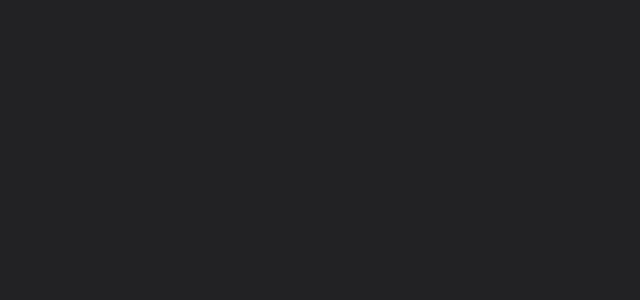
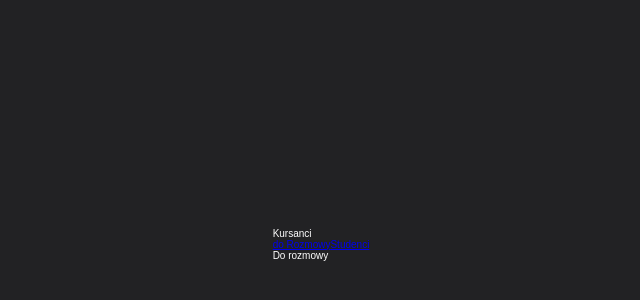
Before and after one commit to obrebskim/megakhh17-fe, a React (Create React App) app: page /students/talk-reservation in a window 1280 px wide. Before the commit this address had no page. Shown: the part 156-456 px from the top of the page, without its empty margins (319-959 px from the left). Built offline with nearby package versions, Linux system fonts and the light colour scheme.

Commit message:
Create Pages folder structure, create Pages Basic Components, set routing

```diff
--- a/src/App.tsx
+++ b/src/App.tsx
@@ -1,7 +1,10 @@
 import React from "react";
 import { Routes, Route } from "react-router-dom";
 import styled from "styled-components";
-import Login from "./Pages/Login";
+import CuriculumVitae from "./Pages/CuriculumVitae/CuriculumVitae";
+import Login from "./Pages/Login/Login";
+import Students from "./Pages/Students/Students";
+import TalkReservation from "./Pages/TalkReservation/TalkReservation";
 
 const Container = styled.main`
   width: 100%;
@@ -14,7 +17,11 @@ function App() {
   return (
     <Container className="app">
       <Routes>
-        <Route path="/" element={<Login />} />
+        <Route index element={<Login />} />
+        <Route path="students" element={<Students />}>
+          <Route path="talk-reservation" element={<TalkReservation />} />
+          <Route path=":id" element={<CuriculumVitae />} />
+        </Route>
       </Routes>
     </Container>
   );
--- /dev/null
+++ b/src/Pages/CuriculumVitae/CuriculumVitae.tsx
@@ -0,0 +1,5 @@
+import React from "react";
+
+export default function CuriculumVitae() {
+  return <div>Życiorys</div>;
+}
--- a/src/Pages/Login.tsx
+++ b/src/Pages/Login/Login.tsx
@@ -1,6 +1,6 @@
 import React from "react";
 import styled from "styled-components";
-import Button from "../Components/Common/Button/Button";
+import Button from "../../Components/Common/Button/Button";
 
 const Container = styled.main`
   width: 400px;
--- /dev/null
+++ b/src/Pages/Students/Students.tsx
@@ -0,0 +1,16 @@
+import React from "react";
+import { Link, Outlet } from "react-router-dom";
+import styled from "styled-components";
+
+const Container = styled.section``;
+
+export default function Students() {
+  return (
+    <Container>
+      <p>Kursanci</p>
+      <Link to="/students/talk-reservation">do Rozmowy</Link>
+      <Link to="/students">Studenci</Link>
+      <Outlet />
+    </Container>
+  );
+}
--- /dev/null
+++ b/src/Pages/TalkReservation/TalkReservation.tsx
@@ -0,0 +1,8 @@
+import React from "react";
+import styled from "styled-components";
+
+const Container = styled.section``;
+
+export default function TalkReservation() {
+  return <Container>Do rozmowy</Container>;
+}
```
